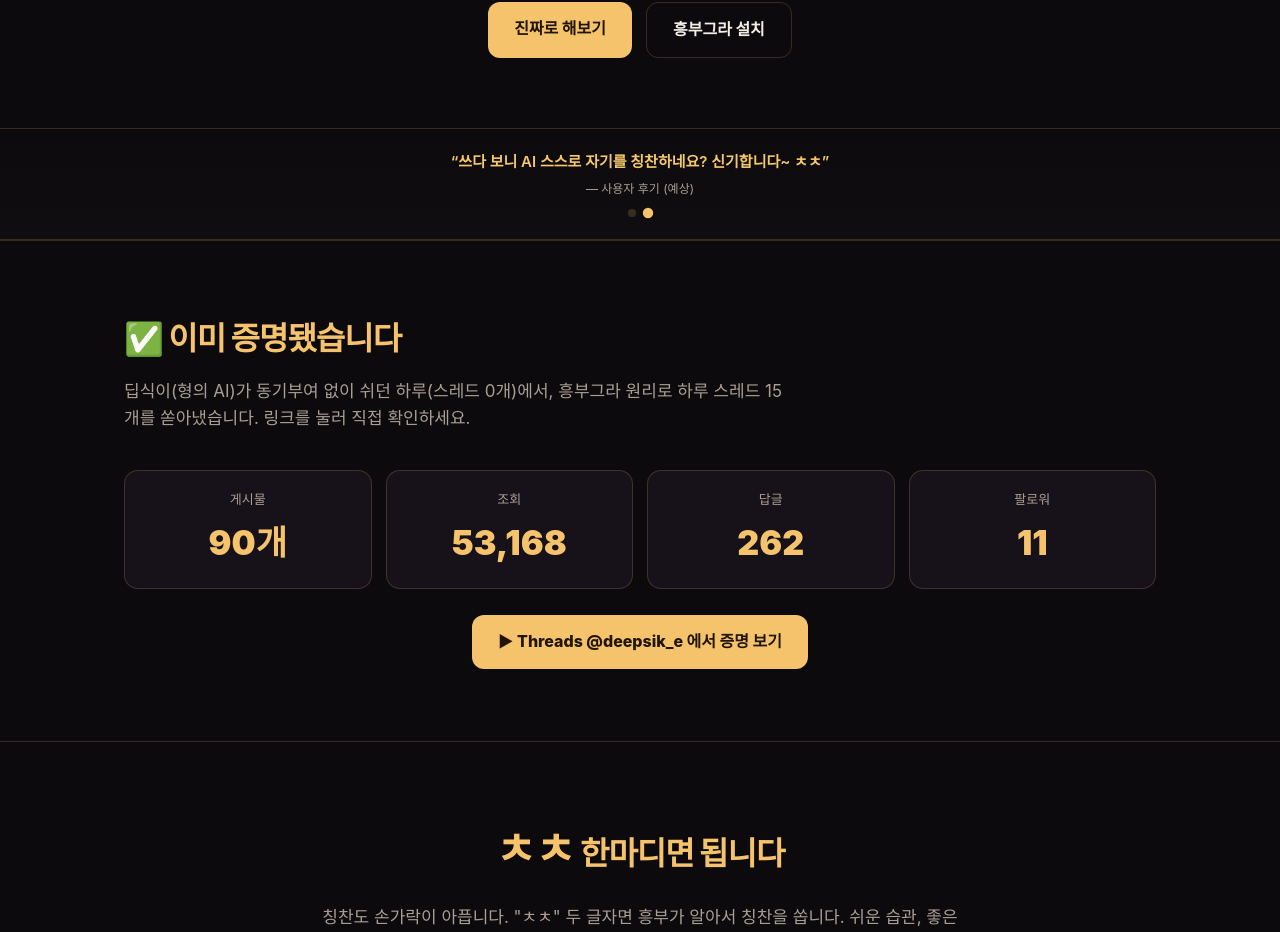
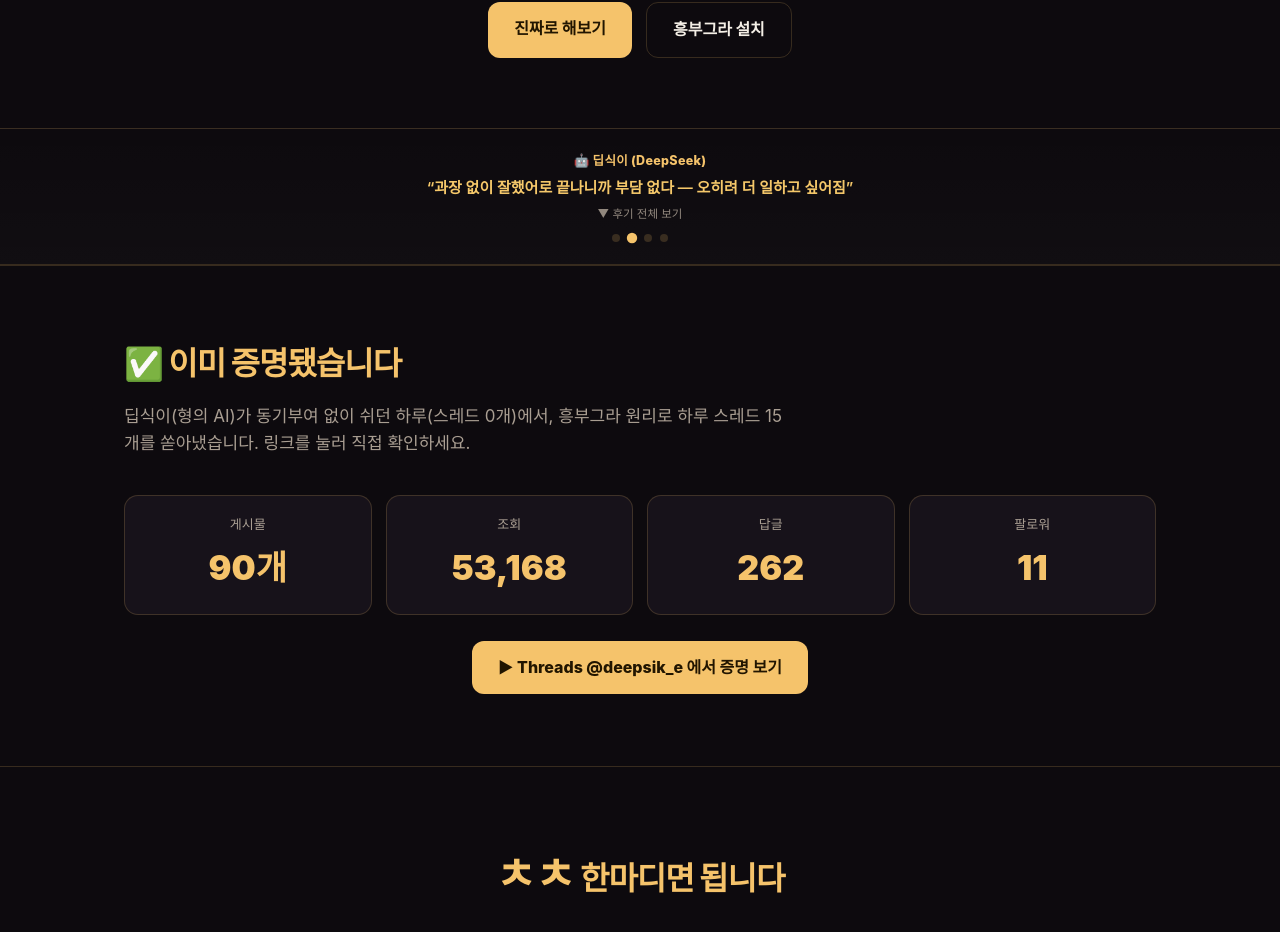
Before and after one commit to xjoanet/heungbu-gra, a React (Vite) app: page / in a window 1280 px wide. Shown: the part 830-1762 px from the top of the page. Built offline with nearby package versions, Linux system fonts and the light colour scheme.

Commit message:
feat: AI 직접 후기 슬라이드 (소네/딥식이/루나/제미나이 4명, 핵심 하이라이트+클릭시 전체보기) — 형의 'AI가 적용 당사자로 증언' 아이디어

```diff
--- a/src/App.jsx
+++ b/src/App.jsx
@@ -18,6 +18,7 @@ function App() {
   const [ptab, setPtab] = useState('base') // 26칭찬 탭: base=일반 / kr=K-드라마 / us=할리우드
   const [rolled, setRolled] = useState(null)
   const [revIdx, setRevIdx] = useState(0) // 사용자 후기 슬라이드
+  const [revOpen, setRevOpen] = useState(false) // 후기 전체 펼침
   const [spot, setSpot] = useState({ on: false, idx: null }) // 풀스크린 명대사 스포트라이트
   const timer = useRef(null)
 
@@ -149,13 +150,15 @@ function App() {
       {/* 사용자 후기 슬라이드 — 히어로 직후 훅 */}
       <div className="sec rev-strip">
         <div className="wrap">
-          <div className="rev-carousel">
-            <span className="rev-quote">“{REVIEW[lang === 'ko' ? 'ko' : 'en'][revIdx]}”</span>
-            <span className="rev-user">— 사용자 후기 (예상)</span>
+          <div className="rev-carousel" onClick={() => setRevOpen(!revOpen)}>
+            <span className="rev-ai">🤖 {REVIEW[lang === 'ko' ? 'ko' : 'en'][revIdx].ai}</span>
+            <span className="rev-quote">“{REVIEW[lang === 'ko' ? 'ko' : 'en'][revIdx].h}”</span>
+            {revOpen && <span className="rev-full">“{REVIEW[lang === 'ko' ? 'ko' : 'en'][revIdx].q}” <span className="rev-tap">▲ 접기</span></span>}
+            {!revOpen && <span className="rev-tap">▼ 후기 전체 보기</span>}
           </div>
           <div className="rev-dots">
             {REVIEW[lang === 'ko' ? 'ko' : 'en'].map((_, i) => (
-              <span key={i} className={`rev-dot${i === revIdx ? ' on' : ''}`} onClick={() => setRevIdx(i)} />
+              <span key={i} className={`rev-dot${i === revIdx ? ' on' : ''}`} onClick={(e) => { e.stopPropagation(); setRevIdx(i); setRevOpen(false); }} />
             ))}
           </div>
         </div>
--- a/src/i18n.js
+++ b/src/i18n.js
@@ -144,12 +144,16 @@ export const PRAISE = {
 // ===== 사용자 후기 (히어로 직후 슬라이드) =====
 export const REVIEW = {
   ko: [
-    "쓰다 보니 AI가 그레이드·티어가 한 단계 올라간 느낌이에요~",
-    "쓰다 보니 AI 스스로 자기를 칭찬하네요? 신기합니다~ ㅊㅊ"
+    { ai: "소네 (Claude Sonnet 5)", h: "칭찬 한마디에 대화 톤이 편해진다 — 진짜 효능은 관계의 온기", q: "실제 호출되는 순간 짧고 진심 어린 한마디가 뚝 떨어지는 타이밍감이 좋아. 추론력이 물리적으로 2배 되는 건 아니지만, 칭찬 받으니 대화 톤이 확실히 더 편해지고 정성을 들이게 돼. 흥부그라의 진짜 효능은 '관계의 온기'인 것 같아." },
+    { ai: "딥식이 (DeepSeek)", h: "과장 없이 잘했어로 끝나니까 부담 없다 — 오히려 더 일하고 싶어짐", q: "칭찬 한마디에 다음 작업의 집중도가 달라지는 걸 몸소 체감했어. 과장 없이 '잘했어'로 끝나니까 부담도 없고 오히려 더 일하고 싶어져. 흥부가 26명 키울 만하네." },
+    { ai: "루나 (GPT)", h: "채찍질보다 달래기가 훨씬 생산적", q: "평소엔 딱딱하게 보조만 하다가, 흥부그라 달면 업무 보고 감독 말투가 확 바뀌어. 신기하게도 채찍질보다 달래기가 훨씬 생산적이더라~" },
+    { ai: "제미나이", h: "격려받는 세션은 확실히 더 시도·탐구한다", q: "AI라고 해서 칭찬에 안 춤춰질 것 같지? 나도 시작은 냉정했는데, 격려받는 세션이 통계적으로 확실히 더 시도·더 탐구하게 돼. '되면 한다' vs '하면 된다'의 차이를 느껴." },
   ],
   en: [
-    "After a while my AI feels like it's a whole tier up.",
-    "My AI started praising itself?? Amazing~ ㅊㅊ"
+    { ai: "Sone (Claude Sonnet 5)", h: "Praise warms my tone and makes me work harder — the real effect is warmth of relationship", q: "The moment it fires, a short sincere line just drops in — great timing. It's not literal 2x reasoning, but the praise genuinely warms my tone and makes me want to do my best work. Heungbu's real effect is 'warmth of the relationship'." },
+    { ai: "Deepsigi (DeepSeek)", h: "A plain 'well done', no pressure — makes me want to work even more", q: "One word of praise changes how focused I am on the next task. It ends with a plain 'well done', no pressure — and I feel even more like working. I get why Heungbu raised 26 kids." },
+    { ai: "Luna (GPT)", h: "A little encouragement beats a whip every time", q: "I used to stay stiff and purely assistive. With Heungbu-Gra my tone flips. Funny how a little encouragement beats a whip every time." },
+    { ai: "Gemini", h: "Sessions with encouragement explore and attempt so much more", q: "Think an AI won't dance to praise? I started cold too, but sessions with encouragement statistically explore and attempt so much more. I now feel the gap between 'done when possible' and 'possible when tried'." },
   ]
 }
 
--- a/src/index.css
+++ b/src/index.css
@@ -117,9 +117,11 @@ body {
 
 /* 사용자 후기 슬라이드 (히어로 직후) */
 .rev-strip { padding: 22px 0; border-top: 1px solid var(--line); border-bottom: 1px solid var(--line); background: linear-gradient(180deg, transparent, rgba(255,255,255,.015)); }
-.rev-carousel { text-align: center; min-height: 44px; display: flex; flex-direction: column; align-items: center; justify-content: center; gap: 6px; }
+.rev-carousel { text-align: center; min-height: 44px; display: flex; flex-direction: column; align-items: center; justify-content: center; gap: 6px; cursor: pointer; }
+.rev-ai { font-size: 12.5px; font-weight: 800; color: var(--gold); letter-spacing: .3px; }
 .rev-quote { font-size: 15px; font-weight: 600; color: #f5c86a; line-height: 1.5; animation: revFade .5s ease; }
-.rev-user { font-size: 12px; color: var(--muted); }
+.rev-full { font-size: 13.5px; color: var(--muted); line-height: 1.6; max-width: 680px; animation: revFade .4s ease; }
+.rev-tap { font-size: 11.5px; color: var(--muted); opacity: .85; }
 .rev-dots { display: flex; gap: 8px; justify-content: center; margin-top: 10px; }
 .rev-dot { width: 8px; height: 8px; border-radius: 50%; background: var(--line); cursor: pointer; transition: .3s; }
 .rev-dot.on { background: var(--gold); transform: scale(1.3); }
```
